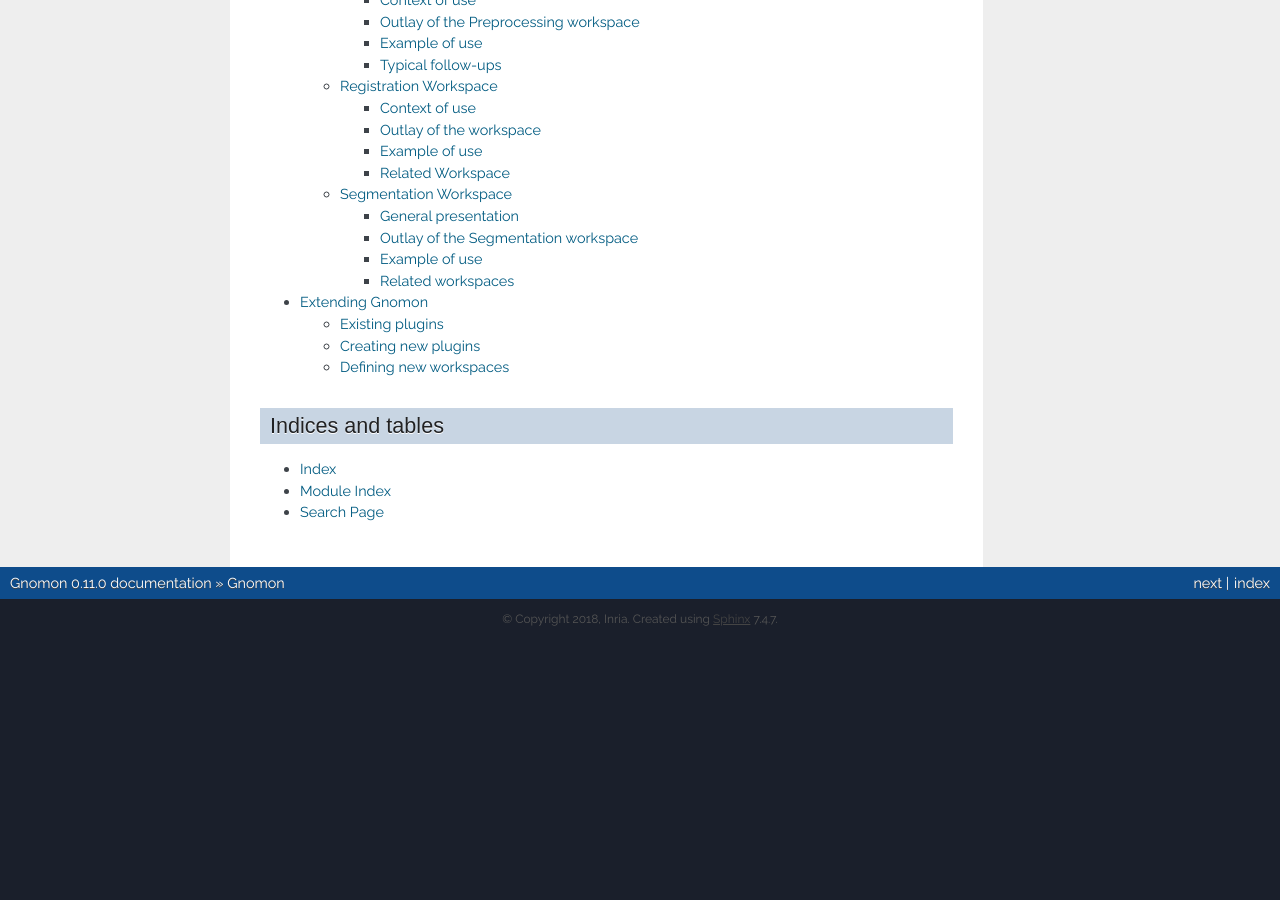
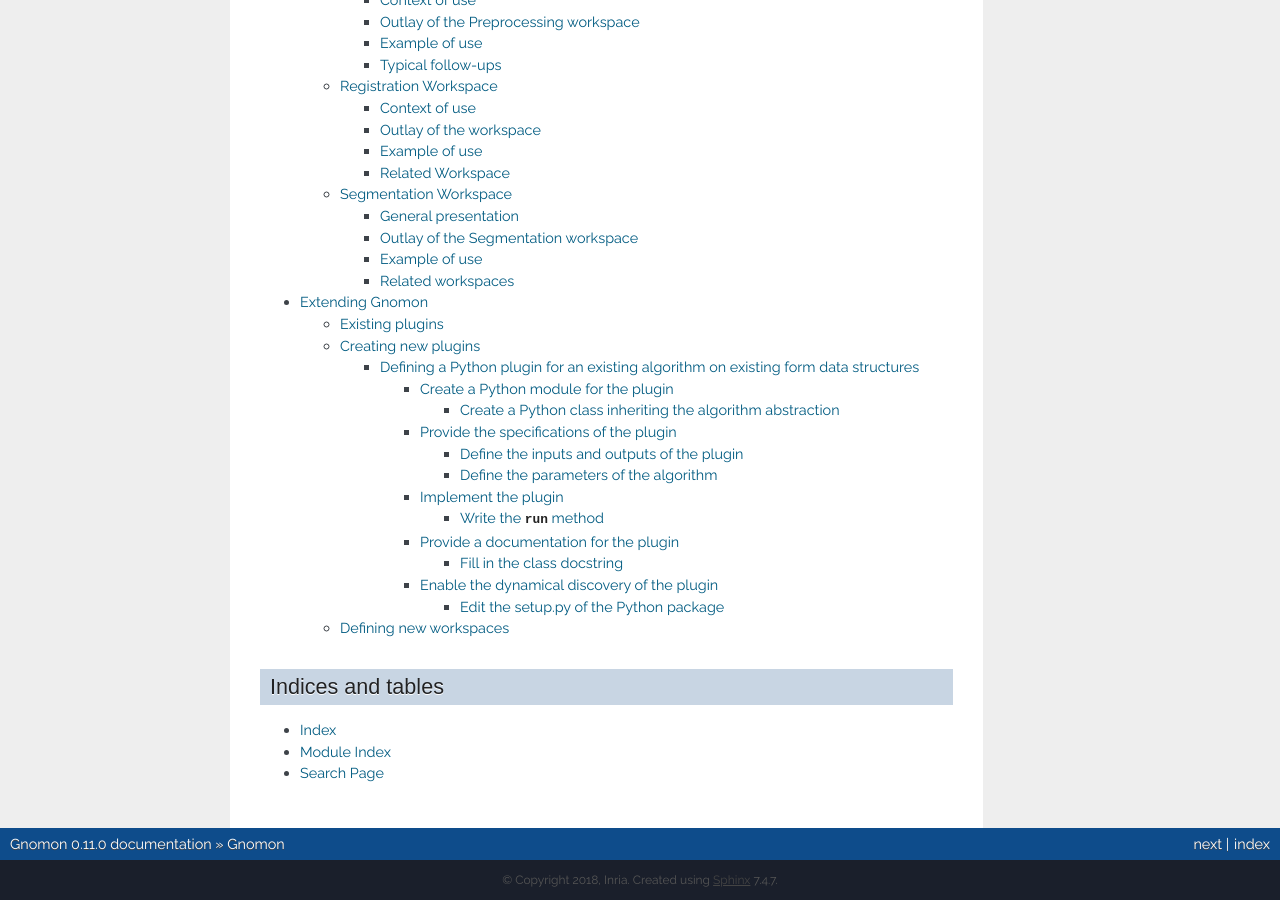
Before and after one commit to gnomon-inria/gnomon, a Sphinx documentation site: the page built from doc/index.rst, in a window 1280 px wide and 900 px high, scrolled down 746 px. Built offline with Sphinx 7.4.7, drawn with Linux system fonts in a browser that asks for light colours; formulas are drawn with MathJax 3; before the commit the page ends 1385 px from its top, so only the background shows below that; some of the changed lines change nothing that is shown.

Commit message:
added plugin documentation

```diff
--- a/doc/extension-tutorials.rst
+++ b/doc/extension-tutorials.rst
@@ -34,5 +34,11 @@
 Creating new plugins
 ====================
 
+
+.. toctree::
+    :maxdepth: 2
+
+    plugins/existing_abstraction_existing_data_plugin
+
 Defining new workspaces
 =======================
--- /dev/null
+++ b/doc/plugins/existing_abstraction_existing_data_plugin.rst
@@ -0,0 +1,236 @@
+===================================================================================
+Defining a Python plugin for an existing algorithm on existing form data structures
+===================================================================================
+
+Create a Python module for the plugin
+=====================================
+
+Create a Python class inheriting the algorithm abstraction
+----------------------------------------------------------
+
+.. topic:: Image filter plugin
+
+    In the follwoing example, we will create a plugin class that performs a Gaussian smoothing of a multichannel image. It is related to the ``gnomonAbstractImageFilter`` abstraction that encompasses all algorithms that input an image and output another image, transformed by a filter of some kind.
+
+.. code-block::
+
+    linearFilterTimagetk.py
+
+.. code-block::
+    python
+
+    from gnomoncore import gnomonAbstractImageFilter
+
+    class linearFilterTimagetk(gnomonAbstractImageFilter):
+
+        def __init__(self):
+            super(linearFilterTimagetk, self).__init__()
+
+
+* Register the class to the Gnomon plugin machinery
+
+.. topic:: ``gnomonPlugin`` decorator
+
+    Gnomon defines a Python class decorator that implements all the necessary methods to register the plugin to the platform, with just one line of code.
+
+.. warning::
+
+    Since the algorithm is imported from the ``gnomoncore`` module, the plugin should be registered to the ``gnomoncore`` namespace.
+
+.. code-block::
+    python
+
+    import gnomoncore
+    from gnomoncore import gnomonAbstractImageFilter
+
+    from gnomon_utils import gnomonPlugin
+
+    @gnomonPlugin(namespace=gnomoncore)
+    class linearFilterTimagetk(gnomonAbstractImageFilter):
+
+
+Provide the specifications of the plugin
+========================================
+
+Define the inputs and outputs of the plugin
+-------------------------------------------
+
+.. note::
+
+    Python decorators allow to map the attributes of the class that represent the temporal series of forms (in the example case, images) to the setter and getter methods of the abstraction.
+
+.. topic:: Inputs
+
+    The ``gnomonAbstractImageFilter`` abstraction requires an image as input. Therefore we use the ``gnomonImageInput`` decorator to make the link between the ``images`` attribute of the class (that will contain the input images) and the accessor methods from the signature of the abstraction : ``setInput`` and ``input``.
+
+.. topic:: Outputs
+
+    The ``gnomonAbstractImageFilter`` abstraction returns an image as output. Therefore we use the ``gnomonImageOutput`` decorator to make the link between the ``filtered_images`` attribute of the class (that will contain the output images) and the accessor method from the signature of the abstraction : ``output``.
+
+.. warning::
+
+    The class attributes are Python dictionaries for which the keys are temporal indices and values are data structures representing the forms. In the example case, they are assumed to be the default data structures representing intensity images : a dictionnary of instances ``SpatialImage`` class from the ``timagetk`` Python library for which keys are channel names.
+
+.. code-block::
+    python
+
+    from gnomon_utils.gnomonDecorator import gnomonImageInput, gnomonImageOutput
+
+    @gnomonPlugin(namespace=gnomoncore)
+    @gnomonImageInput(attr='images',method='input',setter_method='setInput')
+    @gnomonImageOutput(attr='filtered_images',method='output')
+    class linearFilterTimagetk(gnomonAbstractImageFilter):
+
+        def __init__(self):
+            super(linearFilterTimagetk, self).__init__()
+
+            self.images = {}
+            self.filtered_images = {}
+
+Define the parameters of the algorithm
+--------------------------------------
+
+.. note::
+
+    Gnomon provides a number of parameter types that ar accessible in the ``gnomoncore`` module, notably for integers, real numbers, character strings, boolean and so on.
+
+.. topic:: Parameters
+
+    In the example case, we define a single parameter that corresponds to the sigma of the Gaussian kernel used for the filtering of the image. As it is a real-valued parameter, we use the ``parameterDouble`` class from the ``gnomoncore`` module to define the parameter (type, value, constraints and description).
+
+.. code-block::
+    python
+
+    gnomoncore.ParameterDouble(1., 0, 10., 2, "Standard deviation of the Gaussian kernel")
+
+.. note::
+
+    Parameters are defined as a dictionary attribute ``_parameters`` of the plugin class for which keys are the names of the parameter
+
+.. topic:: ``gnomonParametric`` decorator
+
+    The ``gnomonParametric`` Python class decorator allows to map the parameters to a graphical rendering in the Gnomon interface by defining all the necessary functions. It also provides a shortened access to the parameter values as ``self['parameter_name']``.
+
+.. code-block::
+    python
+
+    import gnomoncore
+    from gnomoncore import gnomonAbstractImageFilter
+
+    from gnomon_utils import gnomonPlugin
+    from gnomon_utils import gnomonParametric
+    from gnomon_utils.gnomonDecorator import gnomonImageInput, gnomonImageOutput
+
+    @gnomonPlugin(namespace=gnomoncore)
+    @gnomonParametric
+    @gnomonImageInput(attr="images",method='input',setter_method='setInput')
+    @gnomonImageOutput(attr="filtered_images",method='output')
+    class linearFilterTimagetk(gnomonAbstractImageFilter):
+
+        def __init__(self):
+            super(linearFilterTimagetk, self).__init__()
+
+            self.images = {}
+            self.filtered_images = {}
+
+            self._parameters = {}
+            self._parameters['gaussian_sigma'] = gnomoncore.ParameterDouble(1., 0, 10., 2,
+                "Standard deviation of the Gaussian kernel")
+
+
+Implement the plugin
+====================
+
+Write the ``run`` method
+------------------------
+
+.. topic:: ``run``
+
+    This is where the actual code of the plugin is written, and it generally has always the same structure
+
+    - set the outputs to empty dictionaries
+    - iterate over the time points of the inputs
+    - get the input data structures at the current time
+    - compute the outputs from the inputs (actual algorithm)
+    - fill the outputs data structures for the current time
+
+.. note::
+
+    The ``run`` method does not return anything, it simply updates the values of the output data structures based on the content of the input data structures
+
+.. topic:: Algorithm code
+
+    In the example case, the algorithm is implemented in a function of the ``timagetk`` Python package that we therefore need to import beforehand. The function is called to compute the Gaussian smoothing of each image channel at each time point, and fill the output dictionary ``filtered_images`` with the results.
+
+.. code-block::
+    python
+
+    from timagetk.plugins.linear_filtering import linear_filtering
+
+.. code-block::
+    python
+
+        def run(self):
+            self.filtered_images = {}
+
+            for time in self.images.keys():
+                self.filtered_images[time] = {}
+
+                for channel in self.images[time].keys():
+                    img = self.images[time][channel]
+                    filtered_img = linear_filtering(img, method='gaussian_smoothing', sigma=self['gaussian_sigma'])
+                    self.filtered_images[time][channel] = filtered_img
+
+.. topic:: Parameter values
+
+    Within the code of the ``run`` function, the parameters will be used to perform the computations and can be accessed easily thanks to the ``gnomonParametric`` decorator. Here for instance, the value of the ``gaussian_sigma`` parameter (that might have been set manually by the user using a graphical interface) is passed to the function as ``self['gaussian_sigma']``.
+
+Provide a documentation for the plugin
+======================================
+
+Fill in the class docstring
+---------------------------
+
+.. topic:: NumPy style docstring
+
+    You can provide a description text that will be included in the application and displayed when your plugin is selected by the user. It should follow the NumPy style for Python docstrings and contain at least
+
+    - A short description on the first line (less than 80 characters)
+    - A brief description paragraph detailing the algorithm and its parameters
+
+.. code-block::
+    python
+
+    class linearFilterTimagetk(gnomonAbstractImageFilter):
+    """Compute the Gaussian smoothing of an image.
+
+    The algorithm performs a filtering of all the channels of a 3D image by an
+    isotropic Gaussian kernel of standard deviation equal to the value of the
+    gaussian_sigma parameter.
+    """
+
+Enable the dynamical discovery of the plugin
+============================================
+
+Edit the setup.py of the Python package
+---------------------------------------
+
+.. topic:: Entry points
+
+    To be dynamically discovered by the Gnomon platform, the plugin class should be referenced in the entry points of your Python interpreter. To do so, Gnomon offers a function that introspects a package looking for Gnomon plugins, and include them in a way that they will be found by the platform. This is done by adding the following lines to the ``setup.py`` of the Python package containing the plugin module.
+
+.. code-block::
+
+    setup.py
+
+.. code-block::
+    python
+
+
+    from gnomon_utils.gnomonPlugin import gnomon_declare_plugins
+
+    setup_kwds['entry_points'] = gnomon_declare_plugins('src/package_name')
+
+.. warning::
+
+    You need to make sure that the path passed to the ``gnomon_declare_plugins`` function contains the sources of the package, or at least all modules defining Gnomon plugins.
```
